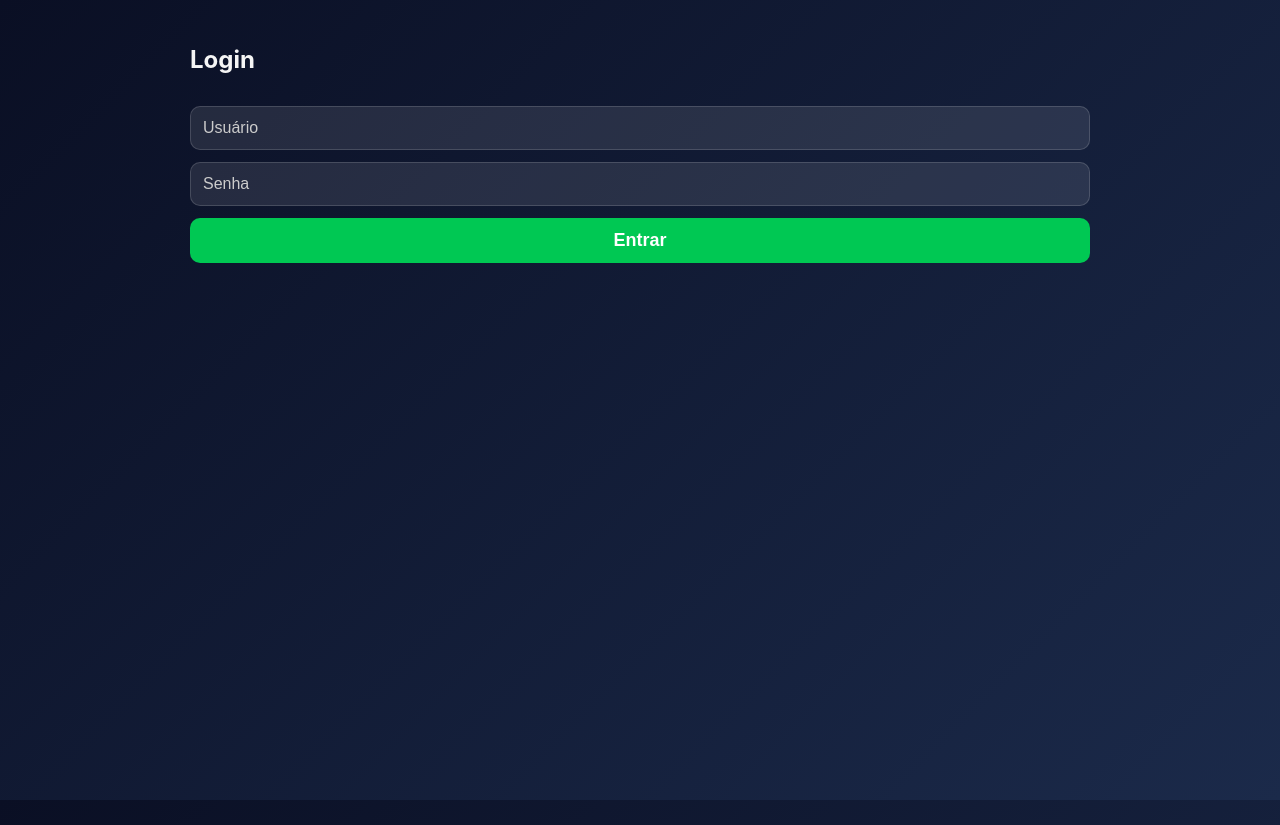
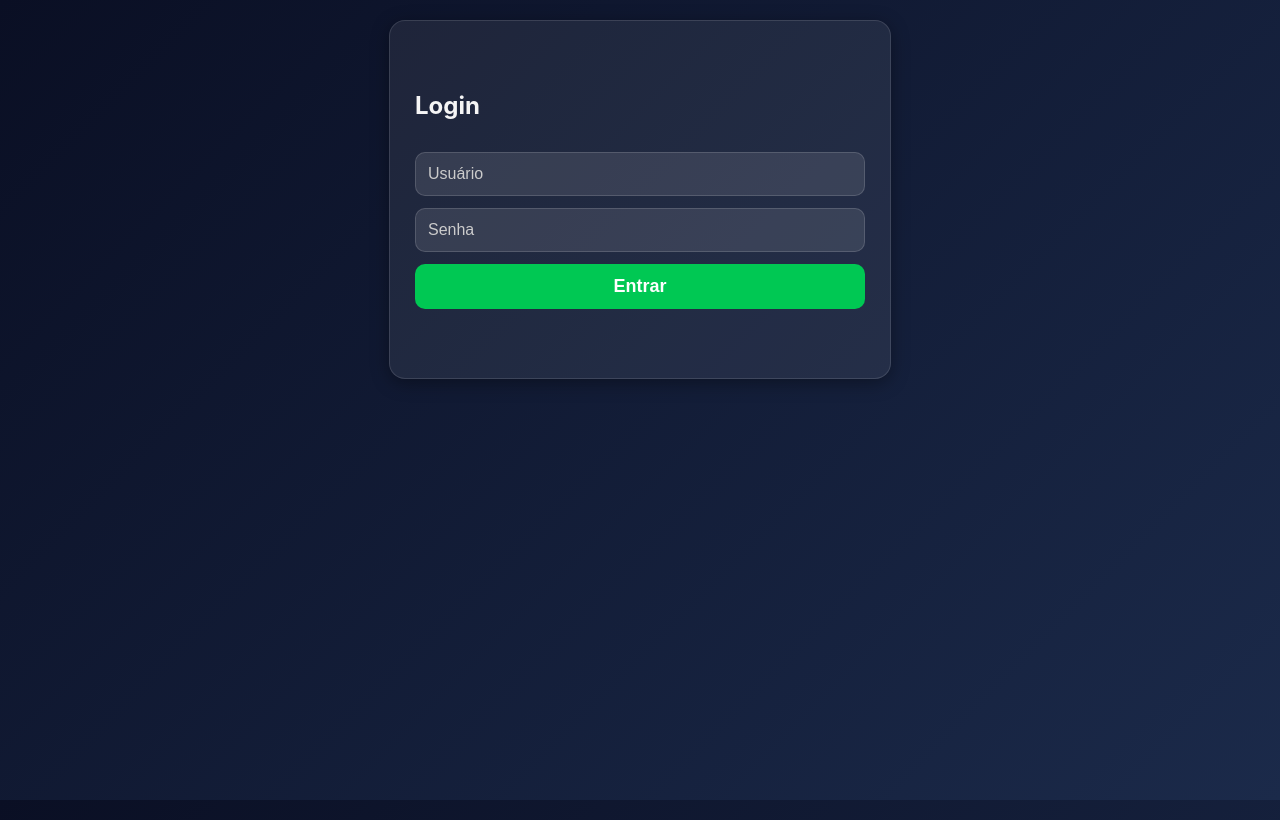
Before and after one commit to Caio-Andrade-Santos/Projeto-REACT, a React (Vite) app in the folder Controle-de-frota/: page / in a window 1280 px wide. Built offline with nearby package versions, Linux system fonts and the light colour scheme.

Commit message:
mudanças no css da página de login

```diff
--- a/Controle-de-frota/src/App.css
+++ b/Controle-de-frota/src/App.css
@@ -324,3 +324,23 @@ form button:hover {
   background: #ff3b3b;
   transform: scale(1.06);
 }
+
+/* Página de LOGIN*/
+
+.container-login {
+  display: flex;
+  flex-direction: column;
+  max-width: 450px;
+  padding: 25px;
+  border-radius: 16px;
+  margin-bottom: 20px;
+  margin-top: 20px;
+
+  background: rgba(255, 255, 255, 0.07);
+  backdrop-filter: blur(10px);
+
+  border: 1px solid rgba(255, 255, 255, 0.12);
+  box-shadow: 0 4px 18px rgba(0, 0, 0, 0.35);
+
+  animation: fadeIn 0.5s ease;
+}
--- a/Controle-de-frota/src/pages/login.jsx
+++ b/Controle-de-frota/src/pages/login.jsx
@@ -21,7 +21,7 @@ export default function Login({ onLoginSuccess }) {
   }
 
   return (
-    <div className="container">
+    <div className="container-login">
       <form className="loginForm" onSubmit={handleLogin}>
         <h2>Login</h2>
 
```
